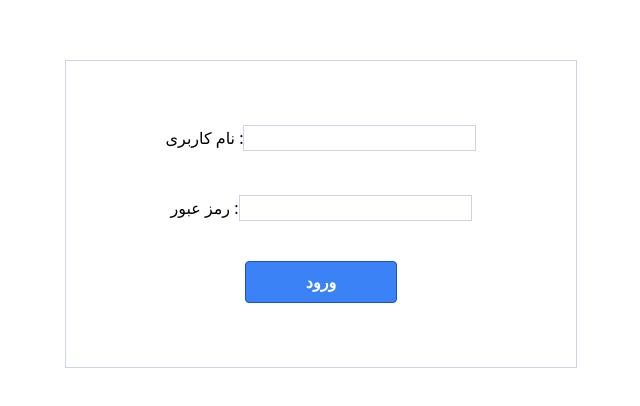
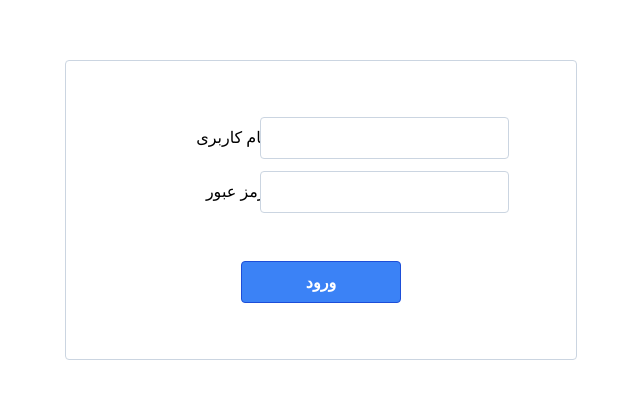
Before and after one commit to elham-ya/User-Dashboard, a React (Create React App) app in the folder user-pannel/: page / in a window 1280 px wide. Shown: the part 148-554 px from the top of the page, without its empty margins (319-959 px from the left). Built offline with nearby package versions, Linux system fonts and the light colour scheme.

Commit message:
add event types

```diff
--- a/user-pannel/src/Components/Login/login.tsx
+++ b/user-pannel/src/Components/Login/login.tsx
@@ -1,34 +1,59 @@
-import React from "react";
+import React, { useState } from "react";
 
 export const Login = () => {
+  const [userName, setUserName] = useState("");
+  const [password, setPassword] = useState("");
+
   const handleClickLoginButton = () => {
     console.log("login");
   };
+
+  const handleBlurUserName = (event: React.ChangeEvent<HTMLInputElement>) => {
+    setUserName(event.target.value);
+  };
+
+  const handleBlurPassword = (event: React.ChangeEvent<HTMLInputElement>) => {
+    setPassword(event.target.value);
+  };
+
   return (
-    <div className="flex flex-col justify-center items-center w-2/5 mx-auto my-52 border border-slate-300 p-16">
-      <div className="">
-        <label id="username" className="text-center">
+    <div className="container w-2/5 mx-auto my-52 border border-slate-300 p-14 rounded">
+      <div className="container columns-3 mb-3">
+        <div className="columns-6">
+          <label id="username" className="block w-40 text-right p-2">
             نام کاربری :
           </label>
+        </div>
+        <div className="columns-6">
           <input
+            name="username"
             tabIndex={0}
-          className="border border-gray-100 border-slate-300"
-        ></input>
+            className="border border-gray-100 border-slate-300 rounded p-2"
+            onBlur={handleBlurUserName}
+          />
         </div>
-      <div>
-        <label className="text-center">رمز عبور :</label>
+      </div>
+      <div className="container columns-3 mb-3">
+        <div className="columns-6">
+          <label className="block w-40 text-right p-2">رمز عبور :</label>
+        </div>
+        <div className="columns-6">
           <input
             tabIndex={1}
-          className="border border-gray-100 mt-11 border-slate-300"
-        ></input>
+            className="border border-gray-100 border-slate-300 rounded p-2"
+            onBlur={handleBlurPassword}
+          />
         </div>
+      </div>
+      <div className="container flex justify-center columns-3 mt-12">
         <button
           tabIndex={2}
           onClick={handleClickLoginButton}
-        className="bg-blue-500 hover:bg-blue-700 text-white text-1xl font-bold py-2 px-4 border border-blue-700 rounded mt-10 w-2/5"
+          className="bg-blue-500 hover:bg-blue-700 text-white text-1xl font-bold py-2 px-4 border border-blue-700 rounded w-2/5"
         >
           ورود
         </button>
       </div>
+    </div>
   );
 };
```
Lines whose indentation alone changed are shown as unchanged.
